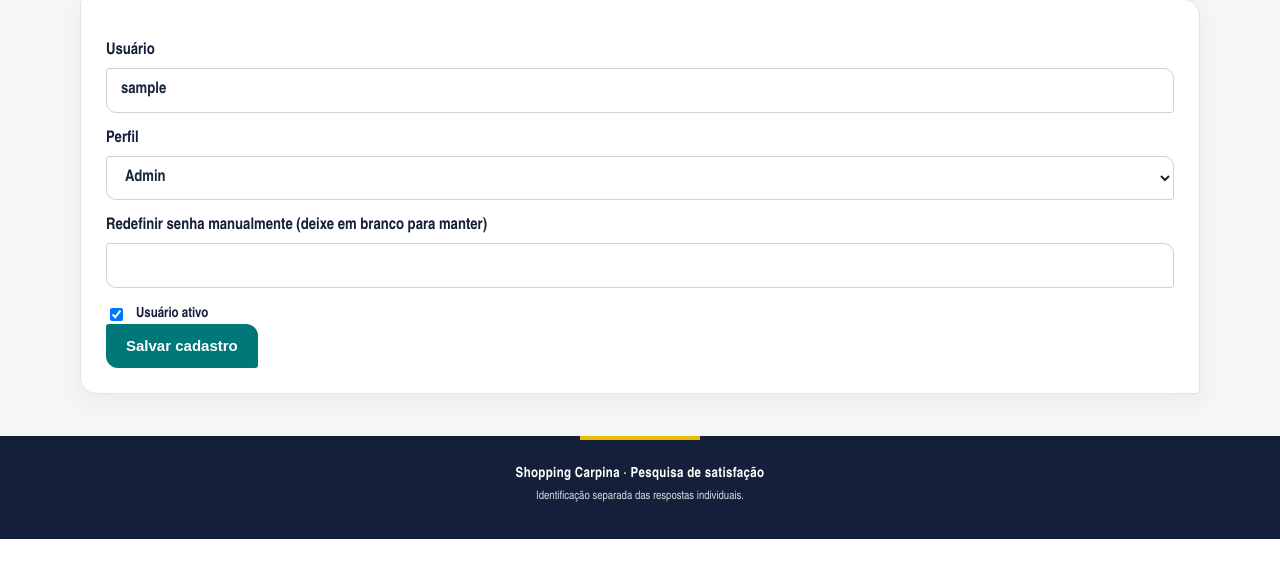
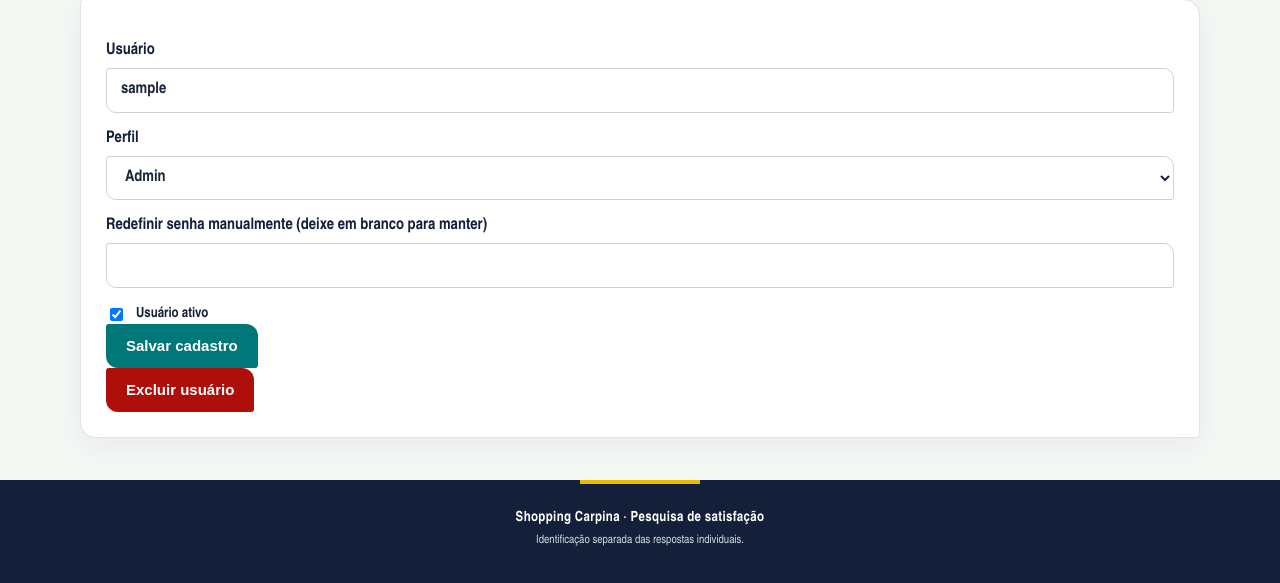
Before and after one commit to julicorlando/pesquisa, a Flask app: template templates/users.html in a window 1280 px wide. Shown: the part 797-1380 px from the top of the page. Before the commit the page ends 1336 px from the top, so only its background shows below. Run offline with Flask 3, Linux system fonts and the light colour scheme; tables that the repository leaves empty hold one stand-in row (values such as "Sample post"); the template is opened without the code that fills it: values that come from a table or form of the project are taken from there, most other values are stand-ins (such as "Sample title", 1, 10 or a date in 2020); some libraries are stand-ins or nearby versions.

Commit message:
Add safe user deletion control

```diff
--- a/templates/users.html
+++ b/templates/users.html
@@ -3,5 +3,6 @@
 <div class="card"><h2>Criar usuário</h2><form method="post"><input type="hidden" name="csrf_token" value="{{ csrf_token() }}"><label>Usuário<input name="username" maxlength="90" required></label><label>Perfil<select name="role">{% for r in roles %}<option value="{{ r }}">{{ r|capitalize }}</option>{% endfor %}</select></label><button class="btn">Cadastrar e gerar link de primeiro acesso</button></form>
 {% if first_access_url %}<div class="alert success"><p>Compartilhe este link com o usuário. Ele é individual, de uso único e vence em 24 horas.</p><label>Link de primeiro acesso<input id="first-access-link" value="{{ first_access_url }}" readonly></label><button class="btn" type="button" onclick="navigator.clipboard.writeText(document.getElementById('first-access-link').value).then(()=>this.textContent='Link copiado')">Copiar link</button></div>{% endif %}</div>
 <h2>Cadastros existentes</h2>
-{% for u in users %}<div class="card"><form method="post" action="{{ url_for('edit_user', uid=u.id) }}"><input type="hidden" name="csrf_token" value="{{ csrf_token() }}"><label>Usuário<input name="username" value="{{ u.username }}" maxlength="90" required></label><label>Perfil<select name="role">{% for r in roles %}<option value="{{ r }}" {% if u.role==r %}selected{% endif %}>{{ r|capitalize }}</option>{% endfor %}</select></label><label>Redefinir senha manualmente (deixe em branco para manter)<input name="password" type="password" minlength="12" autocomplete="new-password"></label>{% if u.id == current_user.id %}<input type="hidden" name="active" value="on"><p class="muted">Seu perfil Master permanece ativo.</p>{% else %}<label class="check"><input type="checkbox" name="active" {% if u.active %}checked{% endif %}> Usuário ativo</label>{% endif %}<button class="btn">Salvar cadastro</button></form></div>{% else %}<p>Nenhum usuário cadastrado.</p>{% endfor %}
+{% for u in users %}<div class="card"><form method="post" action="{{ url_for('edit_user', uid=u.id) }}"><input type="hidden" name="csrf_token" value="{{ csrf_token() }}"><label>Usuário<input name="username" value="{{ u.username }}" maxlength="90" required></label><label>Perfil<select name="role">{% for r in roles %}<option value="{{ r }}" {% if u.role==r %}selected{% endif %}>{{ r|capitalize }}</option>{% endfor %}</select></label><label>Redefinir senha manualmente (deixe em branco para manter)<input name="password" type="password" minlength="12" autocomplete="new-password"></label>{% if u.id == current_user.id %}<input type="hidden" name="active" value="on"><p class="muted">Sua própria conta não pode ser excluída.</p>{% else %}<label class="check"><input type="checkbox" name="active" {% if u.active %}checked{% endif %}> Usuário ativo</label>{% endif %}<button class="btn">Salvar cadastro</button></form>
+{% if u.id != current_user.id %}<form method="post" action="{{ url_for('delete_user', uid=u.id) }}" class="inline"><input type="hidden" name="csrf_token" value="{{ csrf_token() }}"><button class="btn danger" onclick="return confirm('Excluir definitivamente este usuário?')">Excluir usuário</button></form>{% endif %}</div>{% else %}<p>Nenhum usuário cadastrado.</p>{% endfor %}
 {% endblock %}
```
